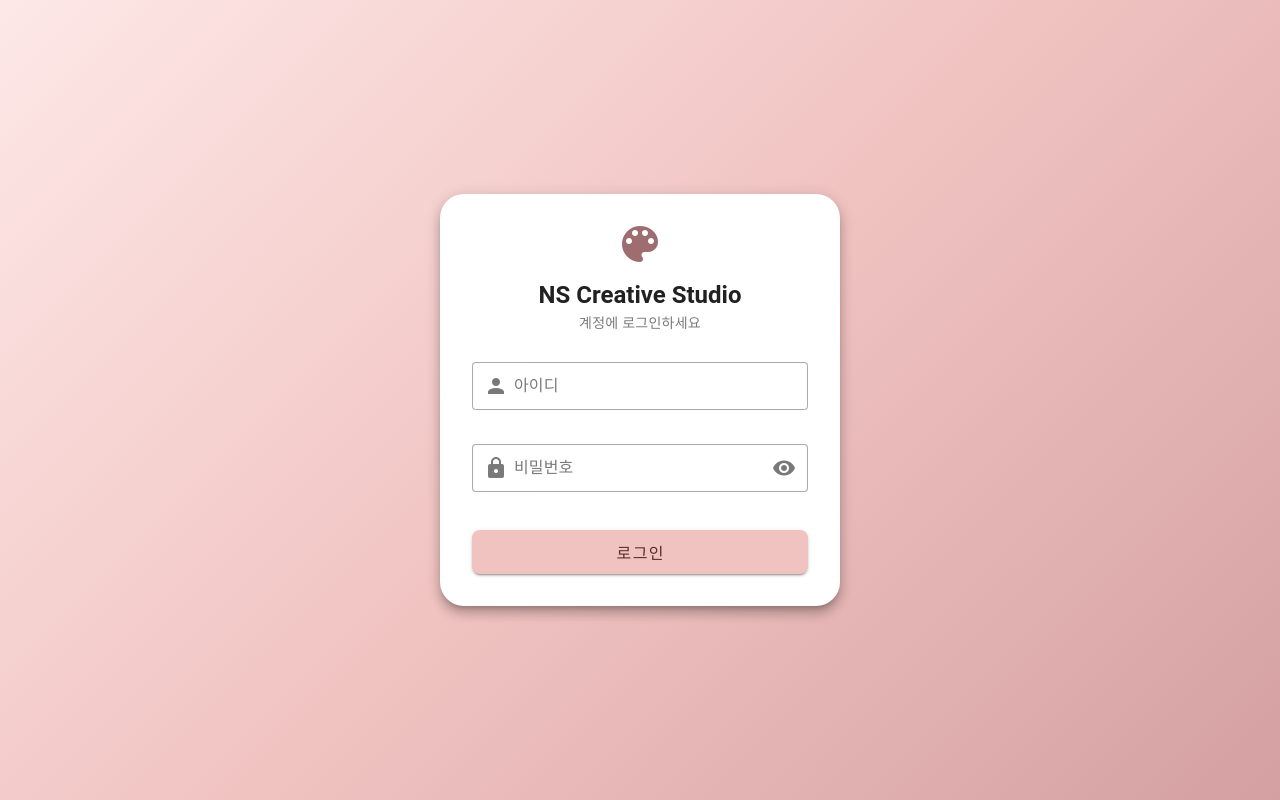
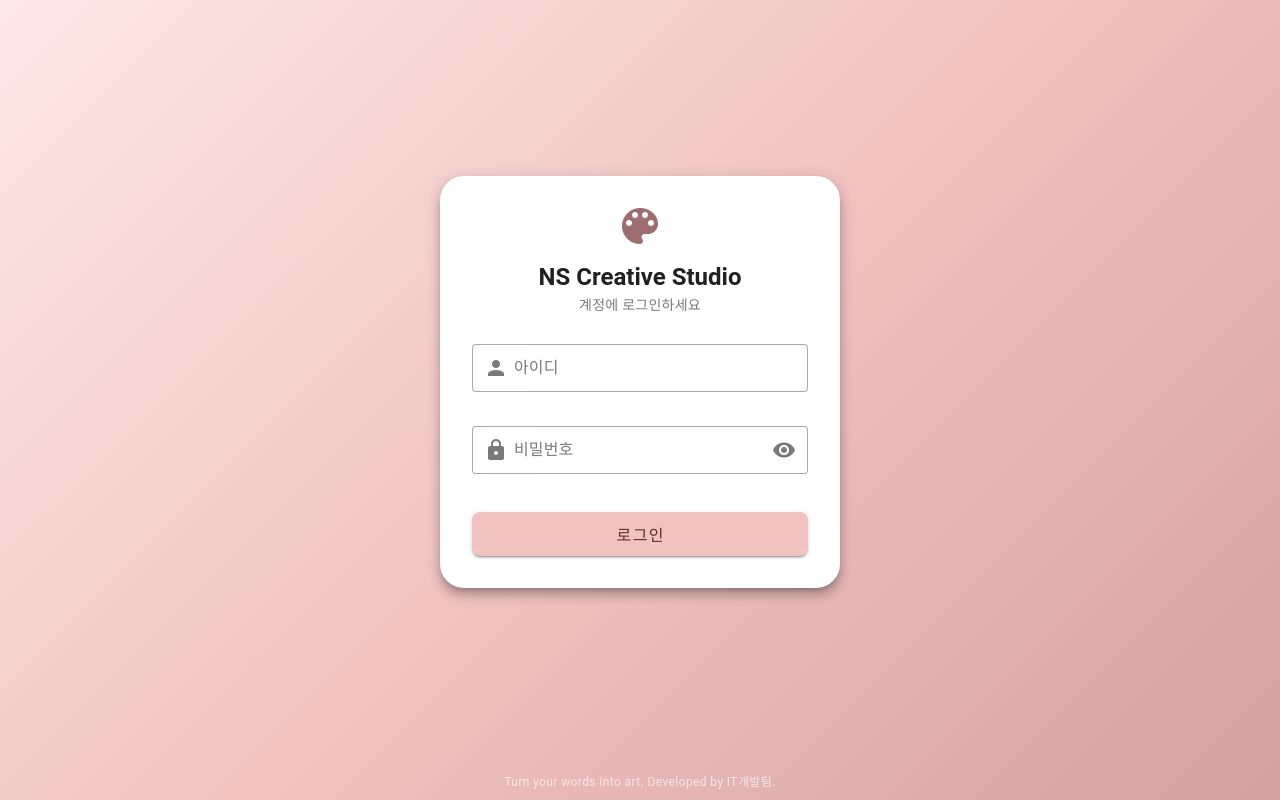
Before and after one commit to fwangjuwon/creative-studio-fo, a Vue app: page /auth/login in a window 1280 px wide. Built offline with nearby package versions, Linux system fonts and the light colour scheme.

Commit message:
style(jjhoo8936) : 전체 레이아웃에 footer 추가
DefaultLayout, AuthLayout에 v-footer 적용.
"Turn your words into art. Developed by IT개발팀." 문구 표시.

```diff
--- a/src/layouts/AuthLayout.vue
+++ b/src/layouts/AuthLayout.vue
@@ -9,6 +9,12 @@
         </v-row>
       </v-container>
     </v-main>
+
+    <v-footer app color="transparent" height="36">
+      <v-spacer />
+      <span class="text-caption" style="color: rgba(255,255,255,0.7);">Turn your words into art. Developed by IT개발팀.</span>
+      <v-spacer />
+    </v-footer>
   </v-app>
 </template>
 
--- a/src/layouts/DefaultLayout.vue
+++ b/src/layouts/DefaultLayout.vue
@@ -165,5 +165,11 @@ function onLogout() {
         </router-view>
       </v-container>
     </v-main>
+
+    <v-footer app color="white" elevation="1" height="36">
+      <v-spacer />
+      <span class="text-caption text-medium-emphasis">Turn your words into art. Developed by IT개발팀.</span>
+      <v-spacer />
+    </v-footer>
   </v-app>
 </template>
```
